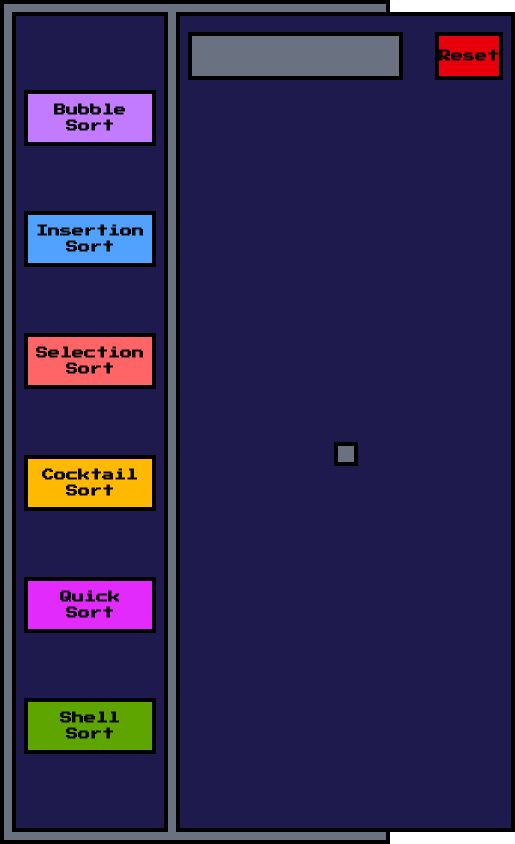
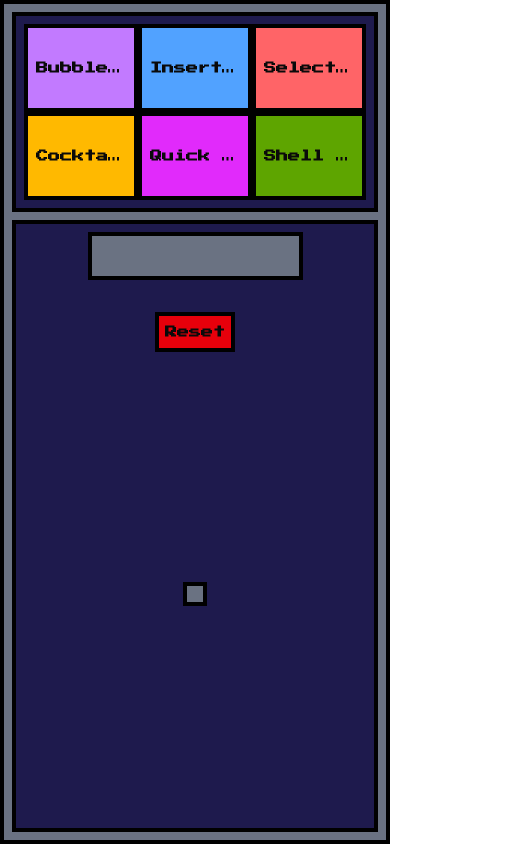
Before and after one commit to DefHex/Sort-visualizer, a React (Vite) app: page / in a window 390 px wide. Shown: the whole page, 515 px wide, since content can reach past the window. Built offline with nearby package versions, Linux system fonts and the light colour scheme.

Commit message:
added phone view

```diff
--- a/src/App.tsx
+++ b/src/App.tsx
@@ -24,29 +24,40 @@ export default function App() {
         resolve();
         return;
       }
-      const distance =
-        container.current[index2].offsetLeft -
-        container.current[index1].offsetLeft;
+      const isMobile = window.innerWidth < 768;
+      let distance;
+      let direction;
+      if (isMobile) {
+        direction = "y";
+        distance =
+          container.current[index2].offsetTop -
+          container.current[index1].offsetTop;
+      } else {
+        direction = "x";
+        distance =
+          container.current[index2].offsetLeft -
+          container.current[index1].offsetLeft;
+      }
 
       gsap.to(container.current[index1], {
-        x: distance,
+        [direction]: distance,
         backgroundColor: "#ec4899",
         duration: 2,
         ease: "power2.out",
       });
 
       gsap.to(container.current[index2], {
-        x: -distance,
+        [direction]: -distance,
         backgroundColor: "#ec4899",
         duration: 2,
         ease: "power2.out",
         onComplete: () => {
           gsap.set(container.current[index1], {
-            x: 0,
+            [direction]: 0,
             backgroundColor: "#06b6d4",
           });
           gsap.set(container.current[index2], {
-            x: 0,
+            [direction]: 0,
             backgroundColor: "#06b6d4",
           });
           resolve();
@@ -179,10 +190,16 @@ export default function App() {
   };
 
   return (
-    <div className="Screen flex flex-row gap-2 w-screen h-screen p-2 border-4 border-black bg-gray-500">
-      <div className="Side Bar flex flex-col place-content-evenly w-50 h-full p-2 border-4 border-black bg-indigo-950">
+    <div
+      className="Screen flex flex-col gap-2 w-screen h-screen p-2 border-4 border-black bg-gray-500
+                    md:flex-row"
+    >
+      <div
+        className="Side Bar truncate grid grid-rows-2 grid-cols-3 w-full h-50 p-2 border-4 border-black bg-indigo-950
+                      md:flex md:place-content-evenly md:flex-col md:w-50 md:h-full"
+      >
         <button
-          className="BubbleSort bg-purple-400 p-2 border-4 border-black hover:translate-y-1 active:translate-y-2 font-bold text-xs font-['Press_Start_2P']"
+          className="BubbleSort truncate bg-purple-400 p-2 border-4 border-black hover:translate-y-1 active:translate-y-2 font-bold text-xs font-['Press_Start_2P']"
           onClick={() => {
             bubble();
           }}
@@ -190,7 +207,7 @@ export default function App() {
           Bubble Sort
         </button>
         <button
-          className="InsertionSort bg-blue-400 p-2 border-4 border-black hover:translate-y-1 active:translate-y-2 font-bold text-xs font-['Press_Start_2P']"
+          className="InsertionSort truncate bg-blue-400 p-2 border-4 border-black hover:translate-y-1 active:translate-y-2 font-bold text-xs font-['Press_Start_2P']"
           onClick={() => {
             insertion();
           }}
@@ -198,7 +215,7 @@ export default function App() {
           Insertion Sort
         </button>
         <button
-          className="SelectionSort bg-red-400 p-2 border-4 border-black hover:translate-y-1 active:translate-y-2 font-bold text-xs font-['Press_Start_2P']"
+          className="SelectionSort truncate  bg-red-400 p-2 border-4 border-black hover:translate-y-1 active:translate-y-2 font-bold text-xs font-['Press_Start_2P']"
           onClick={() => {
             selection();
           }}
@@ -206,7 +223,7 @@ export default function App() {
           Selection Sort
         </button>
         <button
-          className="SelectionSort bg-amber-400 p-2 border-4 border-black hover:translate-y-1 active:translate-y-2 font-bold text-xs font-['Press_Start_2P']"
+          className="SelectionSort truncate  bg-amber-400 p-2 border-4 border-black hover:translate-y-1 active:translate-y-2 font-bold text-xs font-['Press_Start_2P']"
           onClick={() => {
             cocktail();
           }}
@@ -214,7 +231,7 @@ export default function App() {
           Cocktail Sort
         </button>
         <button
-          className="SelectionSort bg-fuchsia-500 p-2 border-4 border-black hover:translate-y-1 active:translate-y-2 font-bold text-xs font-['Press_Start_2P']"
+          className="SelectionSort truncate bg-fuchsia-500 p-2 border-4 border-black hover:translate-y-1 active:translate-y-2 font-bold text-xs font-['Press_Start_2P']"
           onClick={async () => {
             let arr = [...array];
             await quick(arr, 0, array.length - 1);
@@ -224,7 +241,7 @@ export default function App() {
           Quick Sort
         </button>
         <button
-          className="SelectionSort bg-lime-600 p-2 border-4 border-black hover:translate-y-1 active:translate-y-2 font-bold text-xs font-['Press_Start_2P']"
+          className="SelectionSort truncate bg-lime-600 p-2 border-4 border-black hover:translate-y-1 active:translate-y-2 font-bold text-xs font-['Press_Start_2P']"
           onClick={() => {
             shell();
           }}
@@ -232,8 +249,8 @@ export default function App() {
           Shell Sort
         </button>
       </div>
-      <div className="Main flex flex-1 flex-col items-center justify-center h-full p-2 border-4 border-black bg-indigo-950">
-        <div className="Header flex flex-row gap-8">
+      <div className="Main truncate flex flex-1 flex-col items-center justify-center h-full p-2 border-4 border-black bg-indigo-950">
+        <div className="Header flex flex-col items-center justify-center md:flex-row gap-8">
           <div className="Input Field flex flex-row place-items-center border-4 border-black gap-2 p-2 bg-gray-500">
             <input
               type="text"
@@ -242,13 +259,16 @@ export default function App() {
             />
           </div>
 
-          <button className="SelectionSort bg-red-600 border-4 border-black hover:translate-y-1 active:translate-y-2 font-bold text-xs font-['Press_Start_2P']">
+          <button className="SelectionSort w-20 h-10 bg-red-600 border-4 border-black hover:translate-y-1 active:translate-y-2 font-bold text-xs font-['Press_Start_2P']">
             Reset
           </button>
         </div>
 
         <div className="MainBottom flex flex-col items-center justify-center align-middle gap-4 mt-4 w-full h-9/10">
-          <div className="Array flex flex-row place-content-evenly border-4 border-black gap-2 p-2 bg-gray-500">
+          <div
+            className="Array flex flex-col place-content-evenly border-4 border-black gap-2 p-2 bg-gray-500
+                          md:flex-row"
+          >
             {array.map((number, index) => {
               return (
                 <div
@@ -256,7 +276,7 @@ export default function App() {
                   ref={(e) => {
                     container.current[index] = e;
                   }}
-                  className="Item flex items-center justify-center w-15 aspect-square bg-cyan-500 border-4 border-black truncate text-xs font-['Press_Start_2P']"
+                  className="Item flex items-center justify-center w-8 md:w-15 aspect-square bg-cyan-500 border-4 border-black truncate text-xs font-['Press_Start_2P']"
                 >
                   {number}
                 </div>
```
